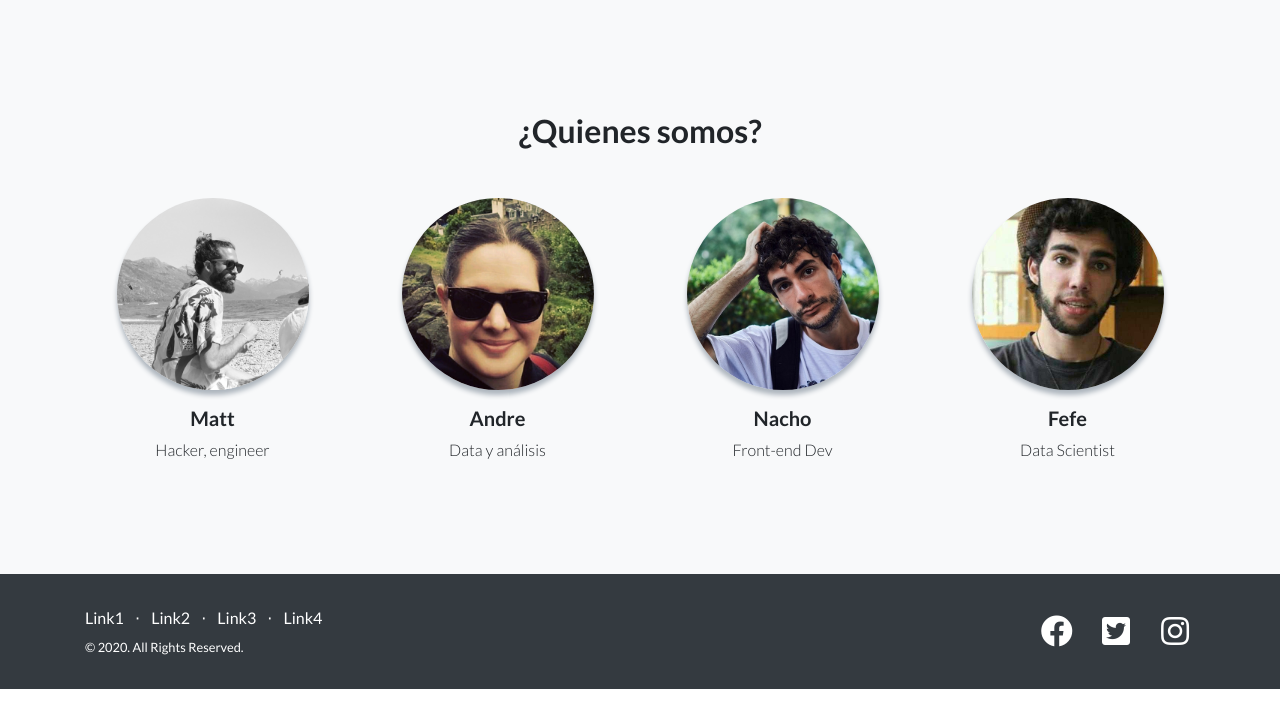
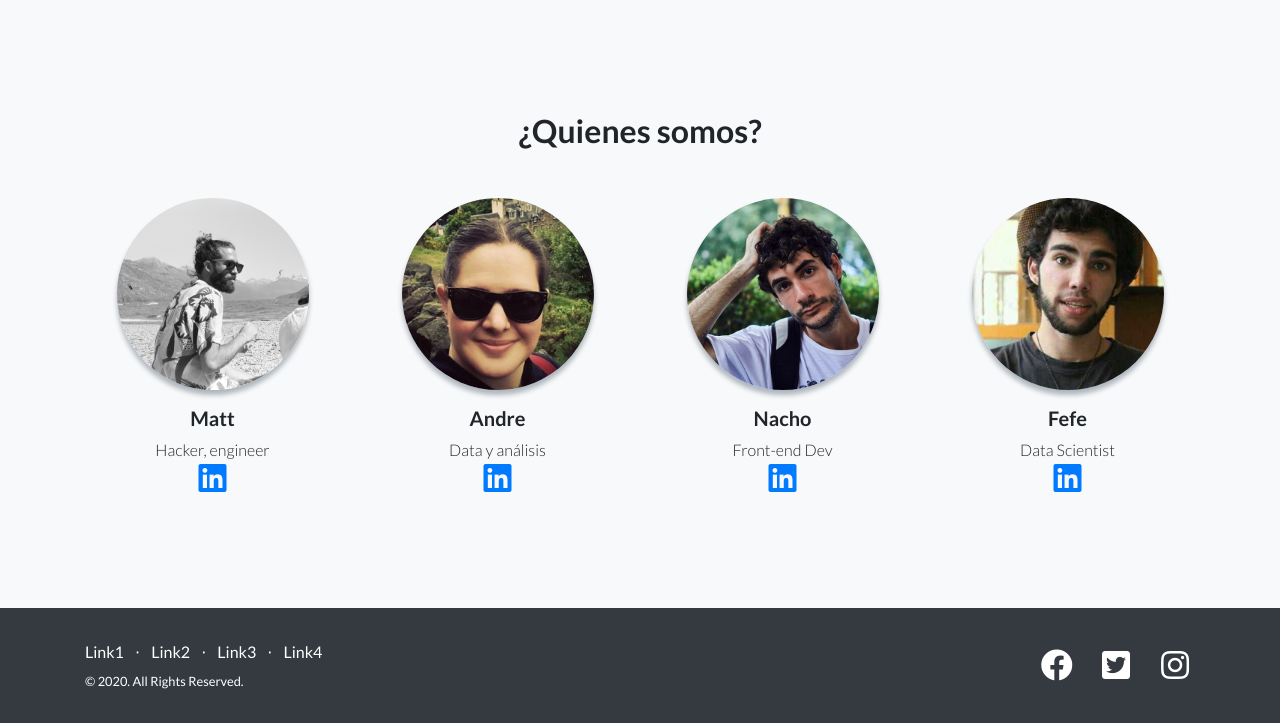
Before and after one commit to NachoKai/Cheque.ar, a website: page index.html in a window 1280 px wide. Shown: the part 2614-3337 px from the top of the page. Before the commit the page ends 3303 px from the top, so only its background shows below. Drawn offline with nearby package versions, Linux system fonts and the light colour scheme.

Commit message:
Update index.html

```diff
--- a/index.html
+++ b/index.html
@@ -40,7 +40,8 @@
           <form>
             <div class="form-row">
               <div class="col-12 col-md-9 mb-2 mb-md-0">
-                <input type="text" id="web-text" class="form-control form-control-lg" placeholder="Ingresar link..." required>
+                <input type="text" id="web-text" class="form-control form-control-lg" placeholder="Ingresar link..."
+                  required>
               </div>
               <div class="col-12 col-md-3">
                 <button type="button" id="checkear" class="btn btn-block btn-lg btn-success">CHEQUEAR</button>
@@ -153,6 +154,9 @@
             <img class="img-fluid rounded-circle mb-3" src="img/matt.jpg" alt="">
             <h5>Matt</h5>
             <p class="font-weight-light mb-0">Hacker, engineer</p>
+            <a href="https://www.linkedin.com/in/aereal/">
+              <i class="fab fa-linkedin fa-2x fa-fw"></i>
+            </a>
           </div>
         </div>
 
@@ -161,6 +165,9 @@
             <img class="img-fluid rounded-circle mb-3" src="img/andre.jpg" alt="">
             <h5>Andre</h5>
             <p class="font-weight-light mb-0">Data y análisis</p>
+            <a href="https://www.linkedin.com/in/afberlin">
+              <i class="fab fa-linkedin fa-2x fa-fw"></i>
+            </a>
           </div>
         </div>
 
@@ -169,6 +176,9 @@
             <img class="img-fluid rounded-circle mb-3" src="img/nacho.jpg" alt="">
             <h5>Nacho</h5>
             <p class="font-weight-light mb-0">Front-end Dev</p>
+            <a href="https://www.linkedin.com/in/nacho-caiafa/">
+              <i class="fab fa-linkedin fa-2x fa-fw"></i>
+            </a>
           </div>
         </div>
 
@@ -177,6 +187,9 @@
             <img class="img-fluid rounded-circle mb-3" src="img/fefe.jpg" alt="">
             <h5>Fefe</h5>
             <p class="font-weight-light mb-0">Data Scientist</p>
+            <a href="https://www.linkedin.com/in/federico-del-cid-a62825186">
+              <i class="fab fa-linkedin fa-2x fa-fw"></i>
+            </a>
           </div>
         </div>
       </div>
@@ -205,7 +218,7 @@
               <a href="https://twitter.com/uadlup">Link4</a>
             </li>
           </ul>
-          <p class="small mb-4 mb-lg-0 text-white">&copy;  2020. All Rights Reserved.</p>
+          <p class="small mb-4 mb-lg-0 text-white">&copy; 2020. All Rights Reserved.</p>
         </div>
         <div class="col-lg-6 h-100 text-center text-lg-right my-auto">
           <ul class="list-inline mb-0">
```
